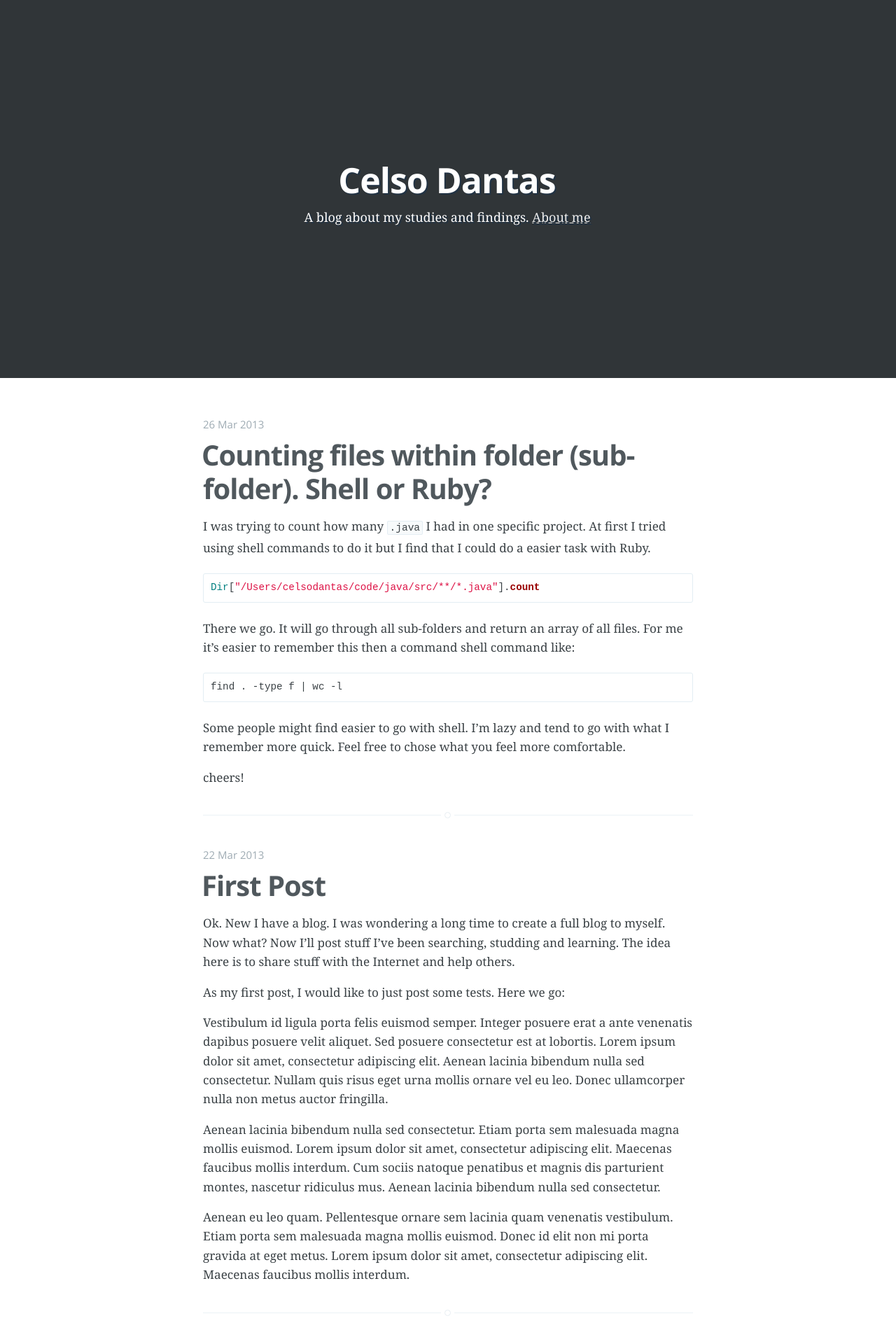
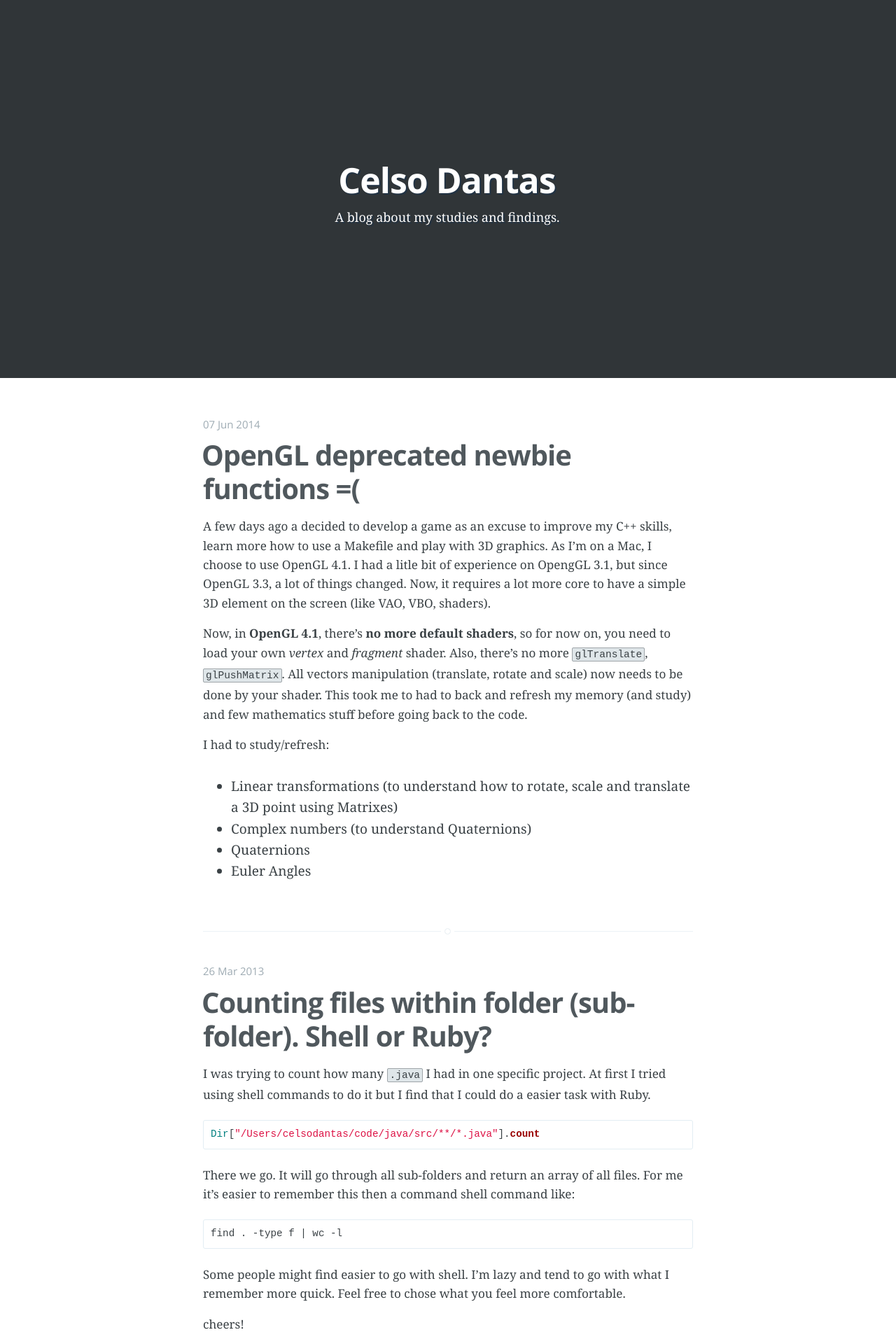
Before and after one commit to celsodantas/celsodantas.github.io, a Jekyll site: the page built from index.html, in a window 1280 px wide. Shown: the top 1920 px of the page at 70% size. Built offline with Jekyll 4.4.1, drawn with Linux system fonts in a browser that asks for light colours; Markdown is read by kramdown in place of the engine named in the settings; the list of posts is cut into pages by our own code.

Commit message:
opengl deprecated functions post

```diff
--- a/CNAME
+++ b/CNAME
@@ -1 +1 @@
-example.com
+www.celsodantas.com
--- a/_config.yml
+++ b/_config.yml
@@ -7,8 +7,10 @@ pygments: true
 logo: false
 paginate: 15
 
-excerpt_separator: "excerpt_separator"
+excerpt_separator: "<!-- more -->"
 
 # Details for the RSS feed generator
 url:            'www.celsodantas.com'
-author:         'Celso Dantas'
+
+# Disqus Comments
+disqus_shortname: celsodantasblog
--- a/_layouts/post.html
+++ b/_layouts/post.html
@@ -48,7 +48,7 @@ archive: false
         	<!-- If we want to display author's name and bio -->
             {% if site.author %}
                 <section class="author">
-                	<header> <a href="{{ site.baseurl }}"> <img class="profile" src="/assets/images/profile.png" alt="Author's profile picture"></a></header>
+                	<header> <a href="{{ site.baseurl }}"> <img class="profile" src="http://www.gravatar.com/avatar/28ef7ef1d6b774ca2ab47f8b0f39c00b.jpg?s=100" alt="Author's profile picture"></a></header>
                 	<article>
                 		<!-- Author Name -->
                     	<h4> {{ site.author }} </h4>
@@ -76,12 +76,12 @@ archive: false
                 </a>
             </section>
 
-            {% if page.disqus %}
+            {% if page.disqus_shortname %}
             <section class="disqus">
             	<div id="disqus_thread"></div>
             	<script type="text/javascript">
 
-            	    var disqus_shortname = '';
+            	    var disqus_shortname = '{{ disqus_shortname }}';
             		var disqus_developer = 0; // developer mode is on
             	    (function() {
             	        var dsq = document.createElement('script'); dsq.type = 'text/javascript'; dsq.async = true;
--- a/_posts/2013-03-22-first-post.markdown
+++ b/_posts/2013-03-22-first-post.markdown
@@ -9,7 +9,7 @@ author: Celso Dantas
 
 Ok. New I have a blog. I was wondering a long time to create a full blog to myself. Now what? Now I'll post stuff I've been searching, studding and learning. The idea here is to share stuff with the Internet and help others.
 
-<!-- more -->
+
 
 As my first post, I would like to just post some tests. Here we go:
 
--- /dev/null
+++ b/_posts/2014-06-07-opengl-deprecated-functions.markdown
@@ -0,0 +1,28 @@
+---
+layout: post
+title: "OpenGL deprecated newbie functions =("
+date: 2014-06-07 12:00
+comments: true
+categories: 3d-dev
+---
+
+A few days ago a decided to develop a game as an excuse to improve my C++ skills, learn more how to use a Makefile and play with 3D graphics. As I'm on a Mac, I choose to use OpenGL 4.1. I had a litle bit of experience on OpengGL 3.1, but since OpenGL 3.3, a lot of things changed. Now, it requires a lot more core to have a simple 3D element on the screen (like VAO, VBO, shaders).
+
+Now, in **OpenGL 4.1**, there's **no more default shaders**, so for now on, you need to load your own *vertex* and *fragment* shader. Also, there's no more `glTranslate`, `glPushMatrix`. All vectors manipulation (translate, rotate and scale) now needs to be done by your shader. This took me to had to back and refresh my memory (and study) and few mathematics stuff before going back to the code.
+
+I had to study/refresh:
+
+  - Linear transformations (to understand how to rotate, scale and translate a 3D point using Matrixes)
+  - Complex numbers (to understand Quaternions)
+  - Quaternions
+  - Euler Angles
+
+<!-- more -->
+### Quaternions and Euler Angles
+
+A short version: You can rotate anything in 3D space with Matrixes, Quaternions and with Euler Angles. Each has it's own pros and cons. You can do everything with Matrixes, if you whish. But sometimes using Quaternions or Euler Angles is easy to solve a specific problem.
+
+I'll explaing with more details what I found in a later post.
+
+
+Here is a list of the [removed functions from OpenGL](https://docs.google.com/spreadsheet/ccc?key=0At5QLa2ZAYZBdHFLbEtvOHF5S1NobWJFbmpDUHZSWWc&usp=sharing#gid=0).
--- a/assets/css/screen.css
+++ b/assets/css/screen.css
@@ -233,8 +233,8 @@ code, tt {
     font-family: Inconsolata, monospace, sans-serif;
     font-size: 0.85em;
     white-space: pre-wrap;
-    border: 1px solid #E3EDF3;
-    background: #F7FAFB;
+    border: 1px solid #9EA4A8;
+    background: #DFE6E9;
     border-radius: 2px;
 }
 
--- a/index.html
+++ b/index.html
@@ -16,7 +16,6 @@ about: 'about.html'
             <h1 class="blog-title">{{ site.name }}</h1>
             <h2 class="blog-description">
                 {{ site.description }}.
-                {% if page.about %} <a href='{{ site.baseurl }}{{ page.about }}'> About me </a> {% endif %}
             </h2>
         </div>
     </div>
```
